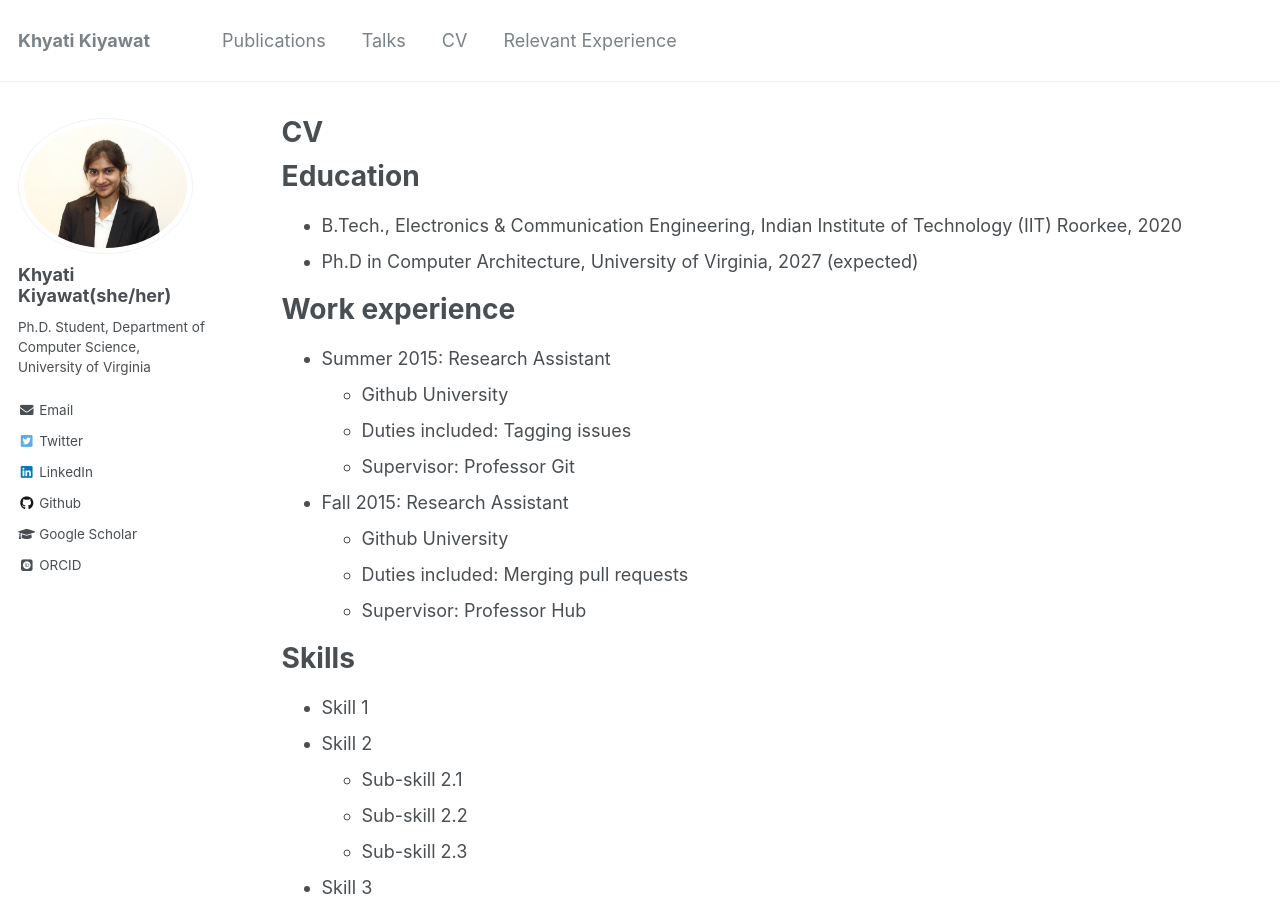
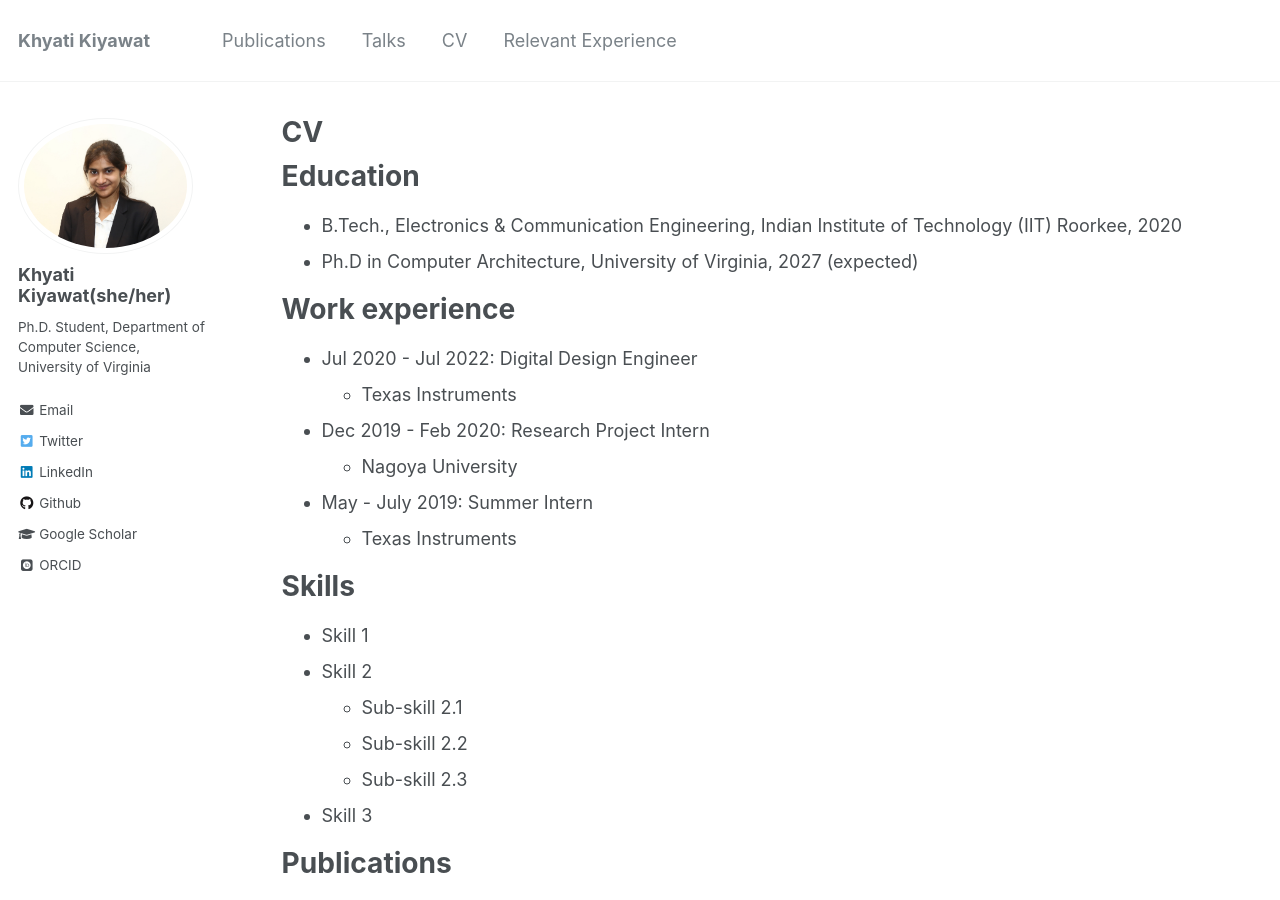
Before and after one commit to khyatikiyawat/khyatikiyawat.github.io, a Jekyll site: the page built from _pages/cv.md, in a window 1280 px wide and 900 px high. Built offline with Jekyll 4.4.1, drawn with Linux system fonts in a browser that asks for light colours; some web fonts are replaced; some of the changed text lies outside the part shown.

Commit message:
Update cv.md

```diff
--- a/_pages/cv.md
+++ b/_pages/cv.md
@@ -16,15 +16,16 @@ Education
 
 Work experience
 ======
-* Summer 2015: Research Assistant
-  * Github University
-  * Duties included: Tagging issues
-  * Supervisor: Professor Git
 
-* Fall 2015: Research Assistant
-  * Github University
-  * Duties included: Merging pull requests
-  * Supervisor: Professor Hub
+* Jul 2020 - Jul 2022: Digital Design Engineer
+   * Texas Instruments
+
+* Dec 2019 - Feb 2020: Research Project Intern
+   * Nagoya University
+
+* May - July 2019: Summer Intern
+   * Texas Instruments
+
 
 Skills
 ======
```
Also changed, not shown: other parts of _pages/cv.md (+1 -1 lines).
